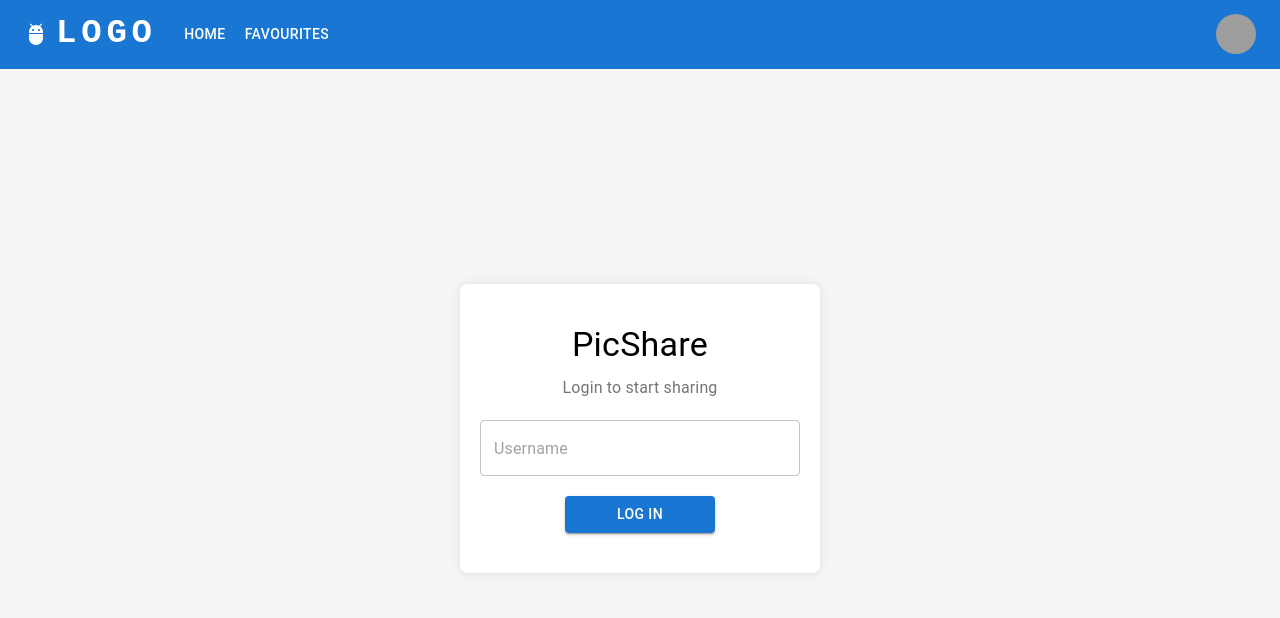
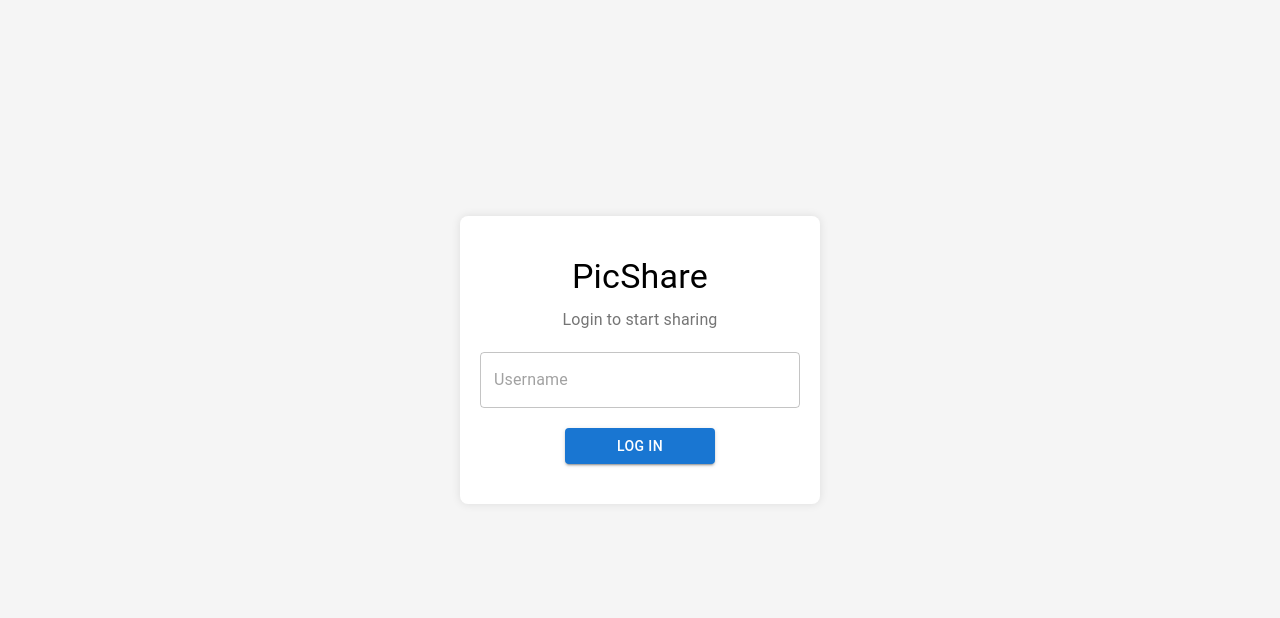
Before and after one commit to jayeshk99/picshare-frontend, a React (Create React App) app: page /login in a window 1280 px wide. Shown: the top 618 px of the page. Built offline with nearby package versions, Linux system fonts and the light colour scheme; grey boxes are pictures that could not be loaded.

Commit message:
Header component design completed

```diff
--- a/src/components/header/Header.tsx
+++ b/src/components/header/Header.tsx
@@ -1,165 +1,75 @@
-import * as React from 'react';
-import AppBar from '@mui/material/AppBar';
-import Box from '@mui/material/Box';
-import Toolbar from '@mui/material/Toolbar';
-import IconButton from '@mui/material/IconButton';
-import Typography from '@mui/material/Typography';
-import Menu from '@mui/material/Menu';
-import MenuIcon from '@mui/icons-material/Menu';
-import Container from '@mui/material/Container';
-import Avatar from '@mui/material/Avatar';
-import Button from '@mui/material/Button';
-import Tooltip from '@mui/material/Tooltip';
-import MenuItem from '@mui/material/MenuItem';
-import AdbIcon from '@mui/icons-material/Adb';
+import React from 'react';
+import {
+  AppBar,
+  Toolbar,
+  Typography,
+  Button,
+  Tabs,
+  Tab,
+  Box,
+} from '@mui/material';
+import { Link } from 'react-router-dom';
 
-const pages = ['Home', 'Favourites'];
-const settings = ['Profile', 'Account', 'Dashboard', 'Logout'];
+interface HeaderProps {
+  currentTab: string;
+  onTabChange: (event: React.SyntheticEvent, newValue: string) => void;
+}
 
-export const Header = () => {
-  const [anchorElNav, setAnchorElNav] = React.useState<null | HTMLElement>(
-    null
-  );
-  const [anchorElUser, setAnchorElUser] = React.useState<null | HTMLElement>(
-    null
-  );
-
-  const handleOpenNavMenu = (event: React.MouseEvent<HTMLElement>) => {
-    setAnchorElNav(event.currentTarget);
-  };
-  const handleOpenUserMenu = (event: React.MouseEvent<HTMLElement>) => {
-    setAnchorElUser(event.currentTarget);
-  };
-
-  const handleCloseNavMenu = () => {
-    setAnchorElNav(null);
-  };
-
-  const handleCloseUserMenu = () => {
-    setAnchorElUser(null);
-  };
-
+const Header: React.FC<HeaderProps> = ({ currentTab, onTabChange }) => {
   return (
-    <AppBar position="static">
-      <Container maxWidth="xl">
-        <Toolbar disableGutters>
-          <AdbIcon sx={{ display: { xs: 'none', md: 'flex' }, mr: 1 }} />
-          <Typography
-            variant="h4"
-            noWrap
-            component="a"
-            href="#app-bar-with-responsive-menu"
+    <AppBar
+      position="fixed"
+      color="transparent"
+      elevation={0}
       sx={{
-              mr: 2,
-              display: { xs: 'none', md: 'flex' },
-              fontFamily: 'monospace',
-              fontWeight: 700,
-              letterSpacing: '.3rem',
-              color: 'inherit',
-              textDecoration: 'none',
-              textTransform: 'none',
+        boxShadow: '0px 4px 10px rgba(0, 0, 0, 0.1)',
+        background: 'white',
+        zIndex: 1,
+        padding: '5px',
       }}
     >
-            LOGO
+      <Toolbar sx={{ justifyContent: 'space-between' }}>
+        {/* Left Section: Logo */}
+        <Box
+          sx={{
+            display: 'flex',
+            alignItems: 'center',
+            justifyContent: 'space-between',
+            width: '22%',
+          }}
+        >
+          <Typography variant="h5" component="div" sx={{ fontWeight: 'bold' }}>
+            PicShare
           </Typography>
 
-          <Box sx={{ flexGrow: 1, display: { xs: 'flex', md: 'none' } }}>
-            <IconButton
-              size="large"
-              aria-label="account of current user"
-              aria-controls="menu-appbar"
-              aria-haspopup="true"
-              onClick={handleOpenNavMenu}
-              color="inherit"
+          <Tabs value={currentTab} onChange={onTabChange} textColor="inherit">
+            <Tab label="Home" value="home" component={Link} to="/" />
+            <Tab
+              label="Favorite"
+              value="favorite"
+              component={Link}
+              to="/favourite"
+            />
+          </Tabs>
+        </Box>
+
+        {/* Right Section: Share Button and User Info */}
+        <Box sx={{ display: 'flex', alignItems: 'center' }}>
+          <Button
+            variant="contained"
+            color="primary"
+            sx={{ textTransform: 'none', marginRight: '16px' }}
           >
-              <MenuIcon />
-            </IconButton>
-            <Menu
-              id="menu-appbar"
-              anchorEl={anchorElNav}
-              anchorOrigin={{
-                vertical: 'bottom',
-                horizontal: 'left',
-              }}
-              keepMounted
-              transformOrigin={{
-                vertical: 'top',
-                horizontal: 'left',
-              }}
-              open={Boolean(anchorElNav)}
-              onClose={handleCloseNavMenu}
-              sx={{ display: { xs: 'block', md: 'none' } }}
-            >
-              {pages.map((page) => (
-                <MenuItem key={page} onClick={handleCloseNavMenu}>
-                  <Typography sx={{ textAlign: 'center' }}>{page}</Typography>
-                </MenuItem>
-              ))}
-            </Menu>
-          </Box>
-          <AdbIcon sx={{ display: { xs: 'flex', md: 'none' }, mr: 1 }} />
-          <Typography
-            variant="h5"
-            noWrap
-            component="a"
-            href="#app-bar-with-responsive-menu"
-            sx={{
-              mr: 2,
-              display: { xs: 'flex', md: 'none' },
-              flexGrow: 1,
-              fontFamily: 'monospace',
-              fontWeight: 700,
-              letterSpacing: '.3rem',
-              color: 'inherit',
-              textDecoration: 'none',
-            }}
-          >
-            LOGO
-          </Typography>
-          <Box sx={{ flexGrow: 1, display: { xs: 'none', md: 'flex' } }}>
-            {pages.map((page) => (
-              <Button
-                key={page}
-                onClick={handleCloseNavMenu}
-                sx={{ my: 2, color: 'white', display: 'block' }}
-              >
-                {page}
+            Share Pic
           </Button>
-            ))}
-          </Box>
-          <Box sx={{ flexGrow: 0 }}>
-            <Tooltip title="Open settings">
-              <IconButton onClick={handleOpenUserMenu} sx={{ p: 0 }}>
-                <Avatar alt="Remy Sharp" src="/static/images/avatar/2.jpg" />
-              </IconButton>
-            </Tooltip>
-            <Menu
-              sx={{ mt: '45px' }}
-              id="menu-appbar"
-              anchorEl={anchorElUser}
-              anchorOrigin={{
-                vertical: 'top',
-                horizontal: 'right',
-              }}
-              keepMounted
-              transformOrigin={{
-                vertical: 'top',
-                horizontal: 'right',
-              }}
-              open={Boolean(anchorElUser)}
-              onClose={handleCloseUserMenu}
-            >
-              {settings.map((setting) => (
-                <MenuItem key={setting} onClick={handleCloseUserMenu}>
-                  <Typography sx={{ textAlign: 'center' }}>
-                    {setting}
-                  </Typography>
-                </MenuItem>
-              ))}
-            </Menu>
+          <Typography sx={{ marginRight: '16px' }}>Hi Neekey</Typography>
+          <Button variant="text" color="primary" sx={{ textTransform: 'none' }}>
+            Log out
+          </Button>
         </Box>
       </Toolbar>
-      </Container>
     </AppBar>
   );
 };
+
+export default Header;
--- a/src/components/images/imageCard.tsx
+++ b/src/components/images/imageCard.tsx
@@ -43,11 +43,7 @@ const ExpandMore = styled((props: ExpandMoreProps) => {
   ],
 }));
 
-interface ImageCardProps {
-  imageUrl: string;
-}
 export const ImageCard = ({ image }: any) => {
-  console.log('props:', image);
   const [expanded, setExpanded] = React.useState(false);
 
   const handleExpandClick = () => {
--- a/src/layout.tsx
+++ b/src/layout.tsx
@@ -1,10 +1,10 @@
 import { Outlet } from 'react-router-dom';
-import { Header } from './components';
+// import Header from './components/header/Header';
 
 const Layout = () => {
   return (
     <div className="layout">
-      <Header />
+      {/* <Header /> */}
       <div className="layout-content">
         <main className="layout-main">{<Outlet />}</main>
       </div>
--- a/src/pages/home/Home.tsx
+++ b/src/pages/home/Home.tsx
@@ -1,10 +1,11 @@
-import { useEffect } from 'react';
+import { useEffect, useState } from 'react';
 import apiClient from '../../utils/axios';
 import { useQuery } from '@tanstack/react-query';
 import { getPosts } from '../../hooks/use-image';
 import { ImageCard } from '../../components';
 import { IImageData } from '../../types/home';
 import { Container, Grid } from '@mui/material';
+import Header from '../../components/header/Header';
 
 const HomePage = () => {
   const { data, error, isLoading } = useQuery({
@@ -12,12 +13,18 @@ const HomePage = () => {
     queryFn: getPosts,
   });
 
-  console.log('data:', data);
+  const [currentTab, setCurrentTab] = useState('home');
+
+  const handleTabChange = (event: React.SyntheticEvent, newValue: string) => {
+    setCurrentTab(newValue);
+  };
 
   return (
+    <div>
+      <Header currentTab={currentTab} onTabChange={handleTabChange} />
       <Container
         maxWidth="xl"
-      style={{ marginTop: '2rem', marginBottom: '2rem' }}
+        style={{ marginTop: '6rem', marginBottom: '2rem' }}
       >
         <Grid container spacing={2}>
           {!isLoading &&
@@ -28,6 +35,7 @@ const HomePage = () => {
             ))}
         </Grid>
       </Container>
+    </div>
   );
 };
 
```
Lines whose indentation alone changed are shown as unchanged.
